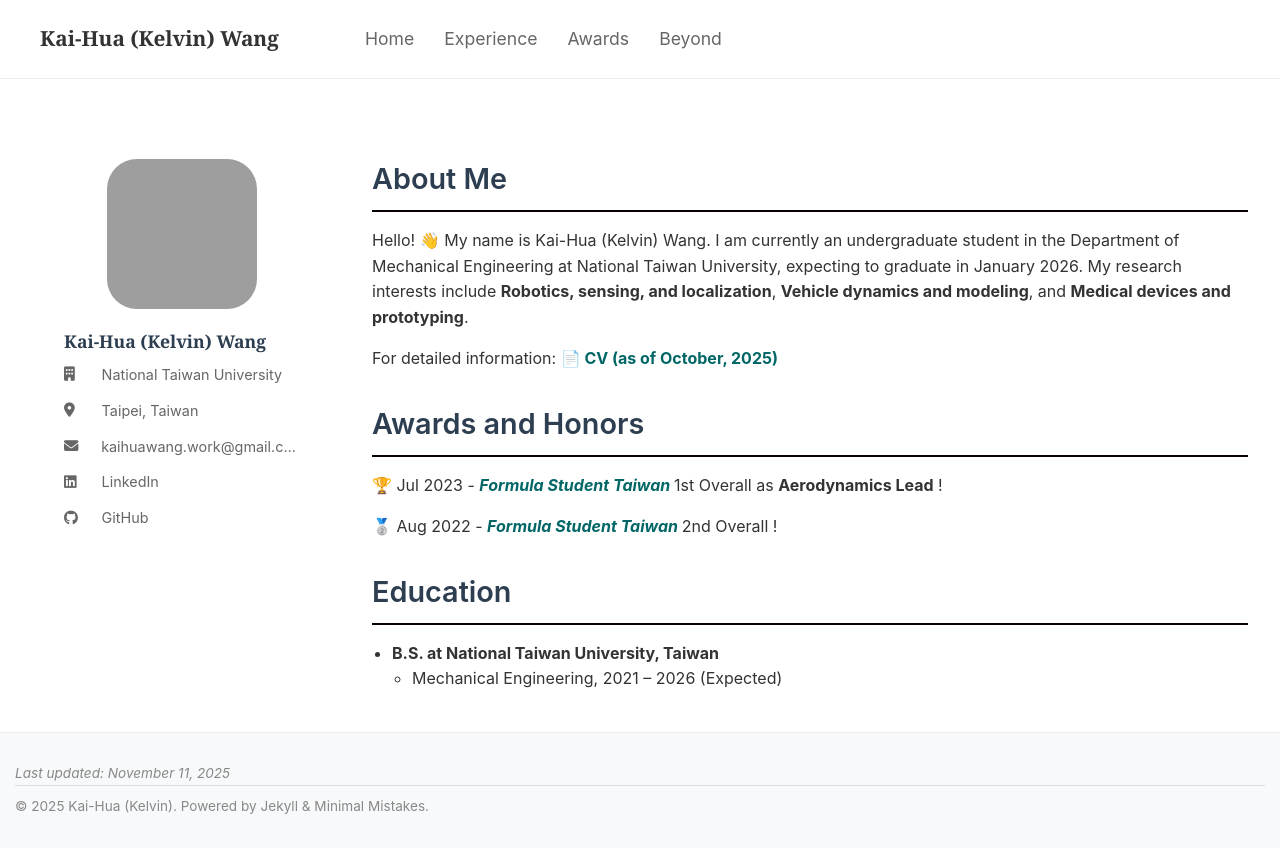
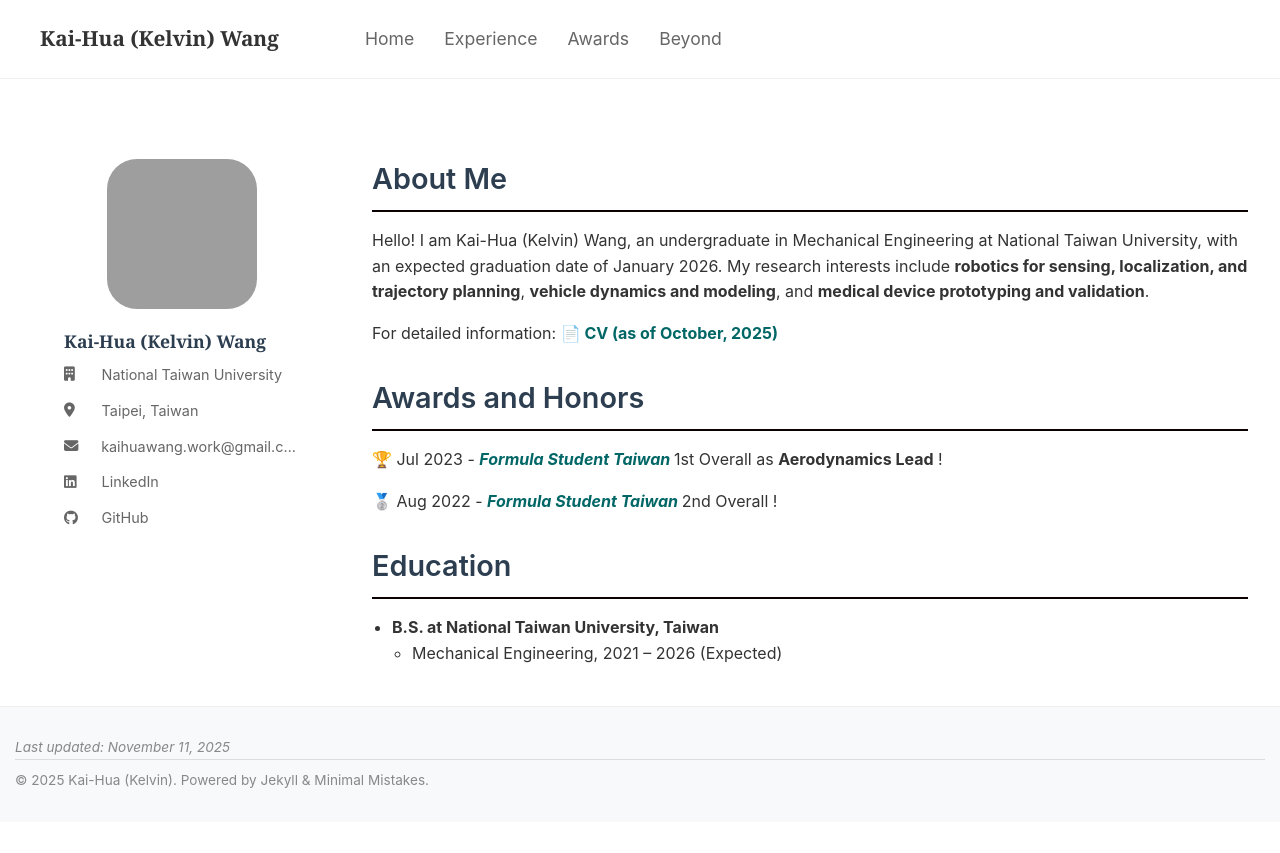
Before and after one commit to Kelvin1106/Kelvin1106.github.io, a Jekyll site: the page built from pages/home.md, in a window 1280 px wide. Shown: the top 853 px of the page. Built offline with Jekyll 4.4.1, drawn with Linux system fonts in a browser that asks for light colours; grey boxes are pictures that could not be loaded.

Commit message:
Update home.md

```diff
--- a/pages/home.md
+++ b/pages/home.md
@@ -235,13 +235,11 @@ ul {
         <section id="research">
             <h3 class="experience-section-title">About Me</h3>
             <p>
-            Hello! 👋 My name is Kai-Hua (Kelvin) Wang. I am currently an undergraduate student
-            in the Department of Mechanical Engineering at National Taiwan University,
-            expecting to graduate in January 2026.
-            My research interests include
-            <strong>Robotics, sensing, and localization</strong>,
-            <strong>Vehicle dynamics and modeling</strong>, and
-            <strong>Medical devices and prototyping</strong>.
+           Hello! I am Kai-Hua (Kelvin) Wang, an undergraduate in Mechanical Engineering at National Taiwan University, with an expected graduation date of January 2026.
+           My research interests include
+            <strong>robotics for sensing, localization, and trajectory planning</strong>,
+            <strong>vehicle dynamics and modeling</strong>, and
+            <strong>medical device prototyping and validation</strong>.
             </p>
             <p>
             For detailed information:
```
